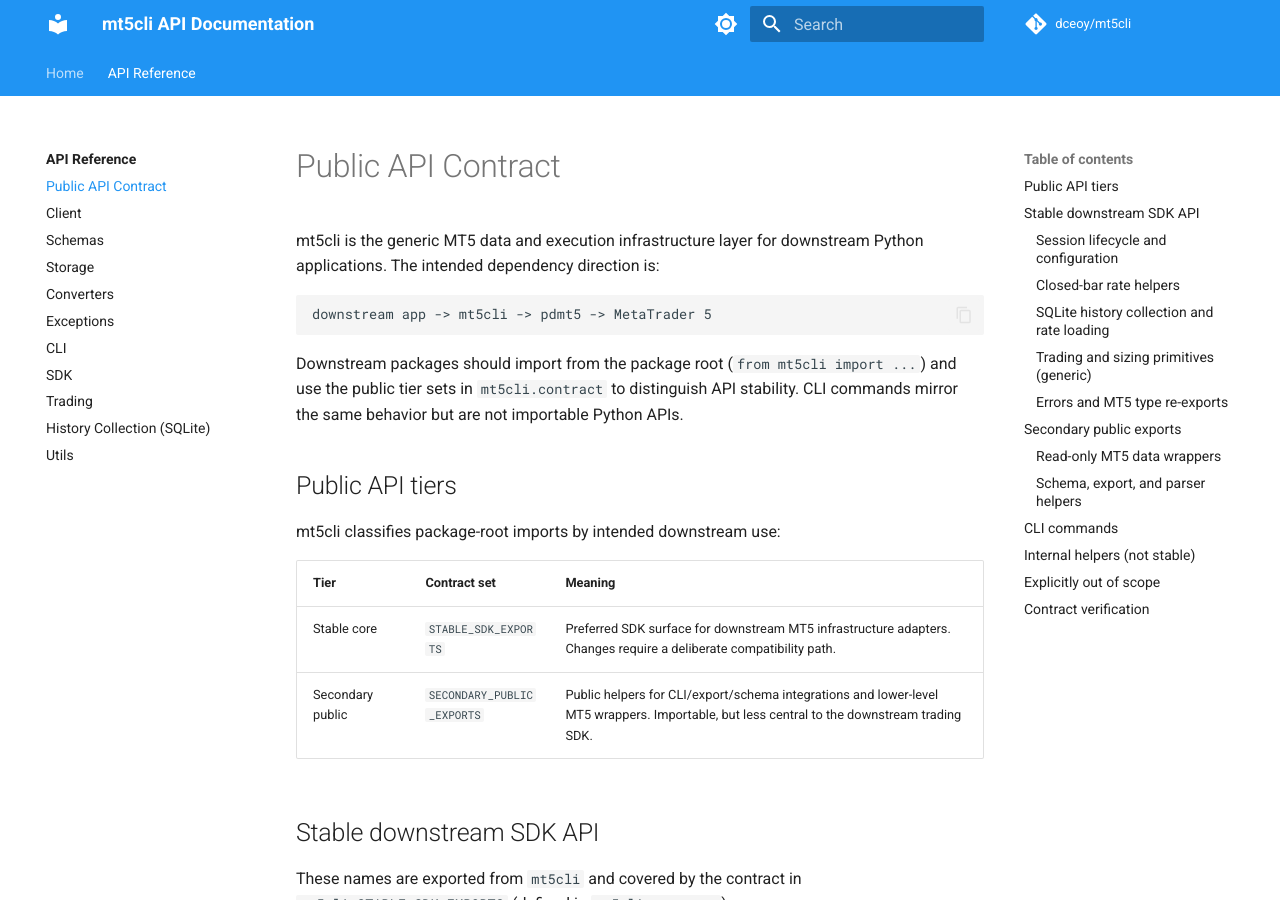
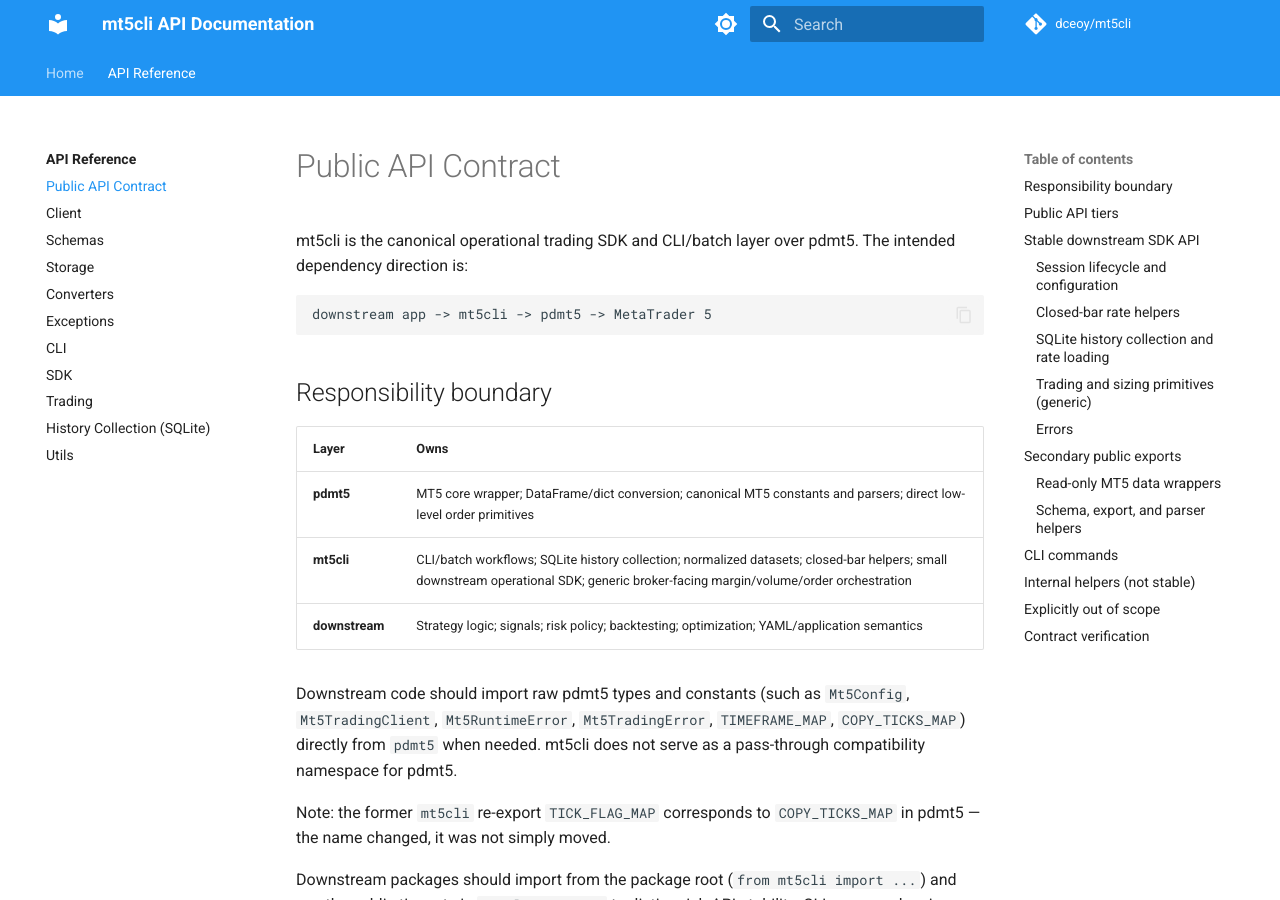
Before and after one commit to dceoy/mt5cli, an MkDocs documentation site: the page built from docs/api/public-contract.md, in a window 1280 px wide and 900 px high. Built offline with MkDocs 1.6.1 and Material for MkDocs 9.7.7, drawn with Linux system fonts in a browser that asks for light colours; comment, search, counter and statistics services are not loaded; some of the changed text lies outside the part shown.

Commit message:
feat: reduce package-root API surface and require pdmt5>=1.0.0 (closes #70) (#73)

````diff
--- a/docs/api/public-contract.md
+++ b/docs/api/public-contract.md
@@ -1,11 +1,27 @@
 # Public API Contract
 
-mt5cli is the generic MT5 data and execution infrastructure layer for downstream
-Python applications. The intended dependency direction is:
+mt5cli is the canonical operational trading SDK and CLI/batch layer over pdmt5.
+The intended dependency direction is:
 
 ```text
 downstream app -> mt5cli -> pdmt5 -> MetaTrader 5
 ```
+
+## Responsibility boundary
+
+| Layer          | Owns                                                                                                                                                                               |
+| -------------- | ---------------------------------------------------------------------------------------------------------------------------------------------------------------------------------- |
+| **pdmt5**      | MT5 core wrapper; DataFrame/dict conversion; canonical MT5 constants and parsers; direct low-level order primitives                                                                |
+| **mt5cli**     | CLI/batch workflows; SQLite history collection; normalized datasets; closed-bar helpers; small downstream operational SDK; generic broker-facing margin/volume/order orchestration |
+| **downstream** | Strategy logic; signals; risk policy; backtesting; optimization; YAML/application semantics                                                                                        |
+
+Downstream code should import raw pdmt5 types and constants (such as
+`Mt5Config`, `Mt5TradingClient`, `Mt5RuntimeError`, `Mt5TradingError`,
+`TIMEFRAME_MAP`, `COPY_TICKS_MAP`) directly from `pdmt5` when needed.
+mt5cli does not serve as a pass-through compatibility namespace for pdmt5.
+
+Note: the former `mt5cli` re-export `TICK_FLAG_MAP` corresponds to `COPY_TICKS_MAP`
+in pdmt5 — the name changed, it was not simply moved.
 
 Downstream packages should import from the package root (`from mt5cli import
 ...`) and use the public tier sets in `mt5cli.contract` to distinguish API
@@ -133,13 +149,12 @@
 and returned as `status="failed"` with normalized `request` / `response` details;
 `dry_run=True` never calls `ensure_symbol_selected()` or `order_send()`.
 
-### Errors and MT5 type re-exports
+### Errors
 
-| Symbol                                                                               | Role                                            |
-| ------------------------------------------------------------------------------------ | ----------------------------------------------- |
-| `Mt5CliError`, `Mt5ConnectionError`, `Mt5OperationError`, `Mt5SchemaError`           | Stable mt5cli exception types                   |
-| `normalize_mt5_exception`, `call_with_normalized_errors`, `is_recoverable_mt5_error` | Error normalization and retry classification    |
-| `Mt5Config`, `Mt5RuntimeError`, `Mt5TradingClient`, `Mt5TradingError`                | Re-exported pdmt5 types for adapter convenience |
+| Symbol                                                                               | Role                                         |
+| ------------------------------------------------------------------------------------ | -------------------------------------------- |
+| `Mt5CliError`, `Mt5ConnectionError`, `Mt5OperationError`, `Mt5SchemaError`           | Stable mt5cli exception types                |
+| `normalize_mt5_exception`, `call_with_normalized_errors`, `is_recoverable_mt5_error` | Error normalization and retry classification |
 
 ## Secondary public exports
 
--- a/pyproject.toml
+++ b/pyproject.toml
@@ -9,7 +9,7 @@
 readme = "README.md"
 requires-python = ">= 3.11, < 3.14"
 dependencies = [
-  "pdmt5>=0.3.0",
+  "pdmt5>=1.0.0",
   "click >= 8.1.0",
   "typer >= 0.15.0",
 ]
````
Also changed, not shown: other parts of docs/api/public-contract.md (+1 -1 lines), mt5cli/__init__.py (+0 -10 lines), 6 other files.
